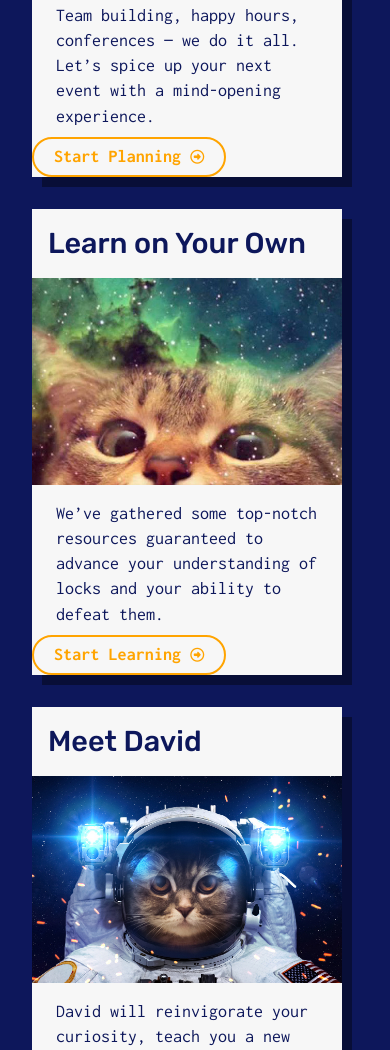
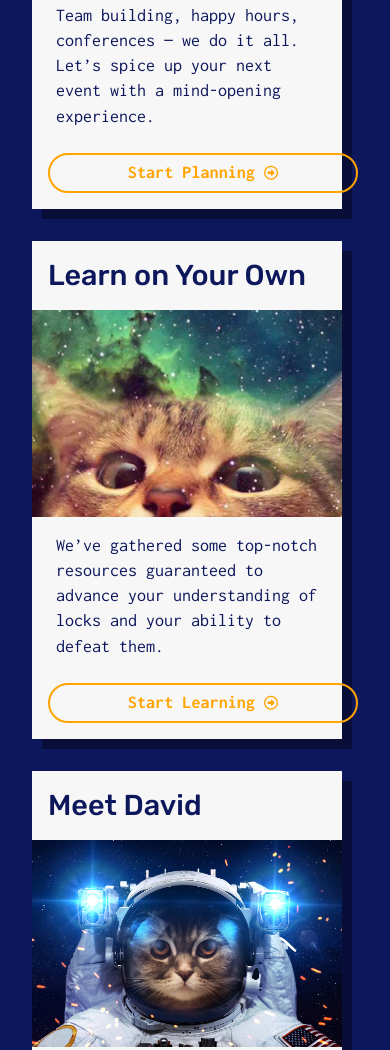
Before and after one commit to ktsoko/ktsoko.github.io, a plain HTML site: page index.html in a window 390 px wide. Shown: the part 1353-2403 px from the top of the page. Drawn offline with nearby package versions, Linux system fonts and the light colour scheme.

Commit message:
Removed a comma.

```diff
--- a/css/mobile.css
+++ b/css/mobile.css
@@ -608,7 +608,7 @@ section.HomepageLocksportOptions h3 {
 
 }
 
-section.HomepageLocksportOptions button, {
+section.HomepageLocksportOptions button {
   /*background-color: #f7f7f7;*/
   margin:1rem;
   width: 100%;
```
Also changed, not shown: 1 other file.
